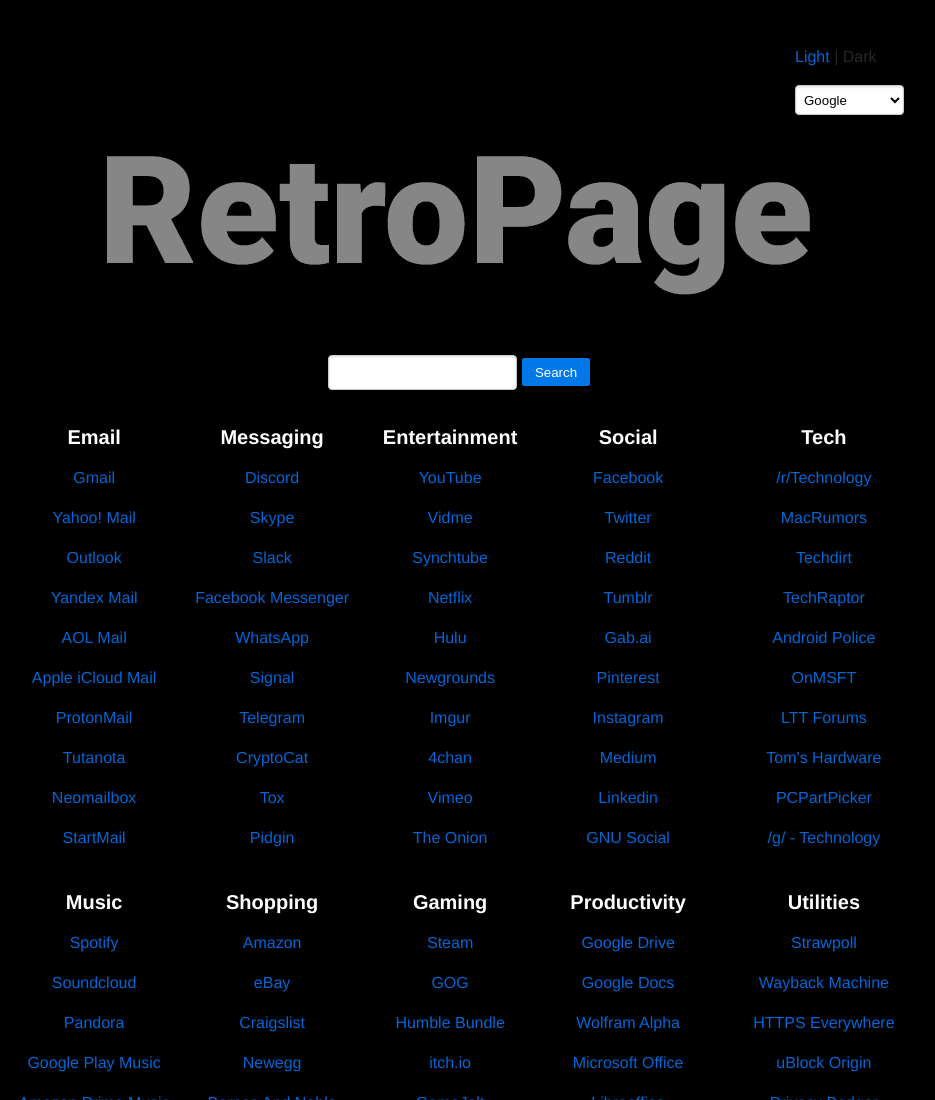
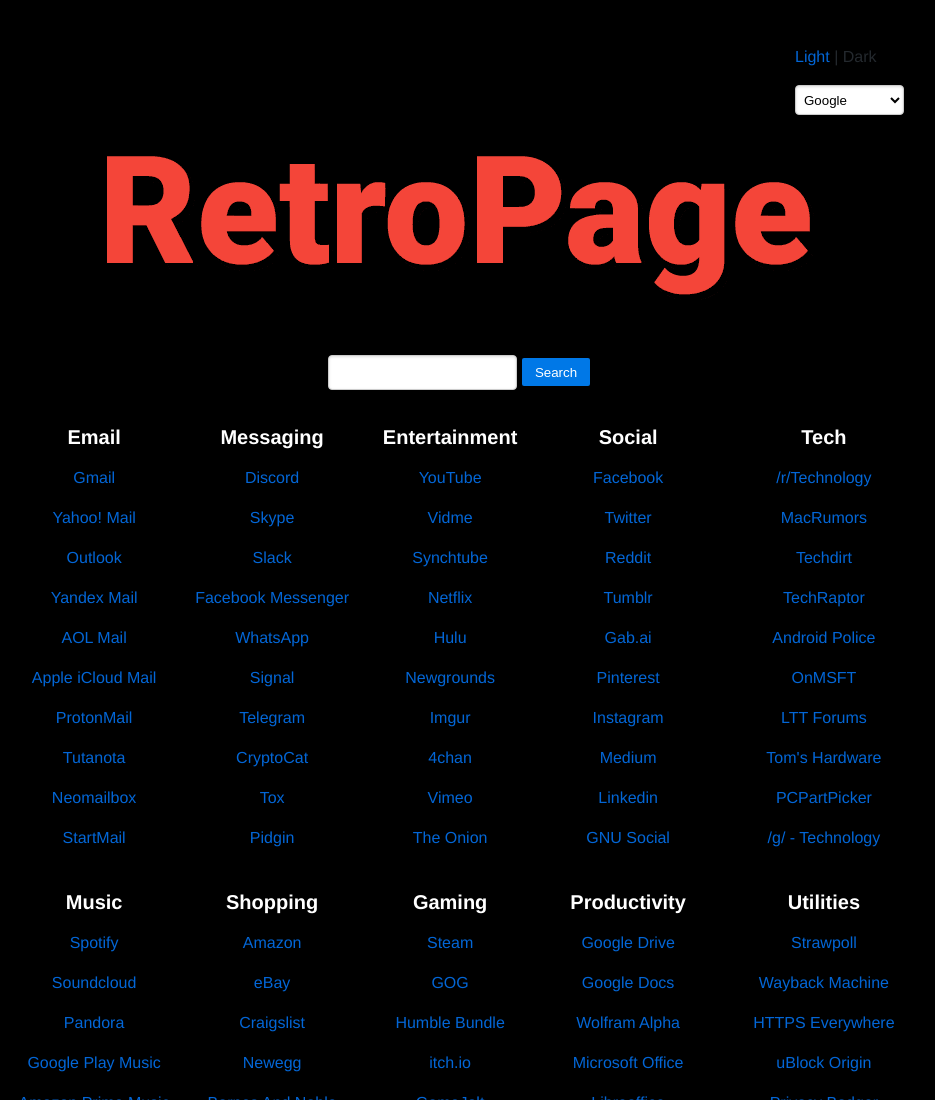
Before and after one commit to RetroPage/RetroPage, a plain HTML site: page dark/index.html in a window 1280 px wide. Shown: the top 1100 px of the page, without its empty margins (181-1116 px from the left). Drawn offline with Linux system fonts and the light colour scheme.

Commit message:
Update index.html

```diff
--- a/dark/index.html
+++ b/dark/index.html
@@ -116,7 +116,7 @@
       </select>
     </div>
     <div class="center">
-      <p><img src="/retropage-memorial.png" title="Remembering the lives lost on September 11th, 2001" /></p>
+      <p><img src="/retropage.png" /></p>
       <div class="search">
         <form name="searchbox" onSubmit="return search();">
         <input name="searchtext" type="text">
```
